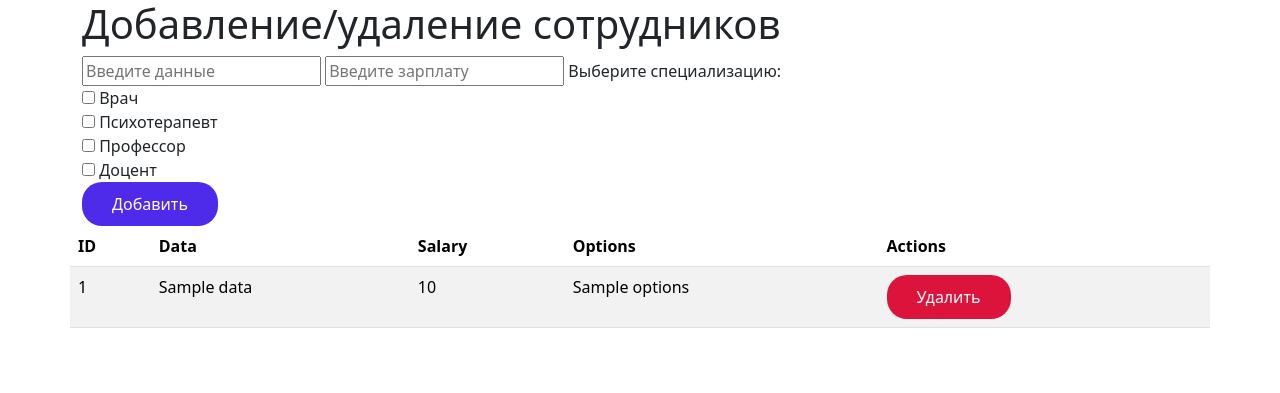
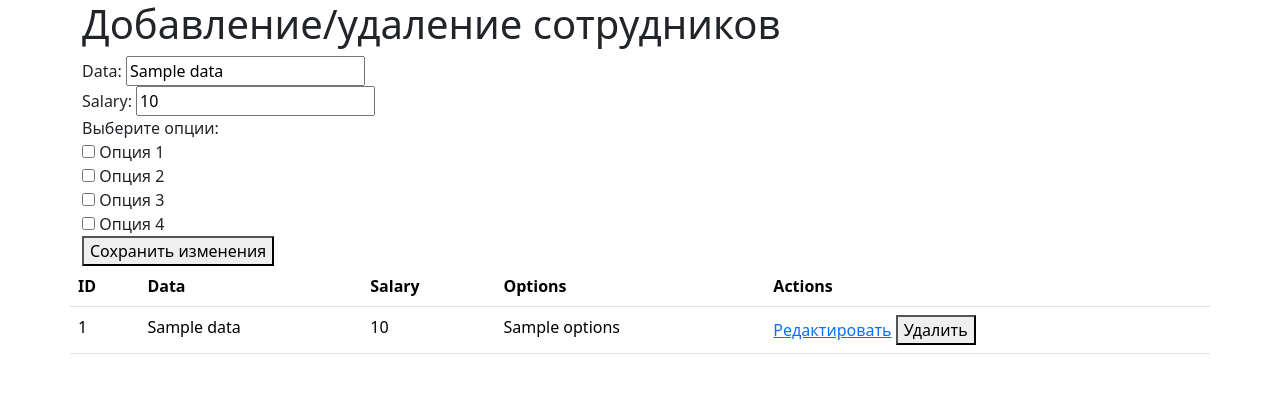
Before and after one commit to sfincter/pythonBack, a Python web app: template templates/index.html in a window 1280 px wide. Shown: the top 393 px of the page. Run offline with Jinja, Linux system fonts and the light colour scheme; the template is opened without the code that fills it: most values are stand-ins (such as "Sample title", 1, 10 or a date in 2020).

```diff
--- a/templates/index.html
+++ b/templates/index.html
@@ -11,64 +11,51 @@
         <div class="row">
             <h1>Добавление/удаление сотрудников</h1>
 
-            <form action="/" method="post">
-                <input type="text" name="data" placeholder="Введите данные" required>
-                <input type="number" name="salary" placeholder="Введите зарплату" required>
+            <form action="{{ url_for('edit_data', data_id=data_item.id) }}" method="post">
+                <label for="data">Data:</label>
+                <input type="text" name="data" value="{{ data_item.data }}" required><br>
 
-                <label for="options">Выберите специализацию:</label><br>
-                <input type="checkbox" name="options" value="Врач"> Врач<br>
-                <input type="checkbox" name="options" value="Психотерапевт"> Психотерапевт<br>
-                <input type="checkbox" name="options" value="Профессор"> Профессор<br>
-                <input type="checkbox" name="options" value="Доцент"> Доцент<br>
+                <label for="salary">Salary:</label>
+                <input type="number" name="salary" value="{{ data_item.salary }}" required><br>
 
-                <button class="addBtn" type="submit">Добавить</button>
+                <label for="options">Выберите опции:</label><br>
+                <input type="checkbox" name="options" value="Option 1" {% if 'Option 1' in data_item.options %}checked{% endif %}> Опция 1<br>
+                <input type="checkbox" name="options" value="Option 2" {% if 'Option 2' in data_item.options %}checked{% endif %}> Опция 2<br>
+                <input type="checkbox" name="options" value="Option 3" {% if 'Option 3' in data_item.options %}checked{% endif %}> Опция 3<br>
+                <input type="checkbox" name="options" value="Option 4" {% if 'Option 4' in data_item.options %}checked{% endif %}> Опция 4<br>
+
+                <button type="submit">Сохранить изменения</button>
             </form>
 
 
 
+
     <!-- Таблица с данными -->
-    <table class="table table-striped">
-        <thead>
+    <table class="table">
         <tr>
-                <th scope="col">ID</th>
-                <th scope="col">Data</th>
-                <th scope="col">Salary</th>
-                <th scope="col">Options</th>
-                <th scope="col">Actions</th>
+            <th>ID</th>
+            <th>Data</th>
+            <th>Salary</th>
+            <th>Options</th>
+            <th>Actions</th>
         </tr>
-        </thead>
         {% for item in data %}
-        <tbody>
         <tr>
             <td>{{ item.id }}</td>
             <td>{{ item.data }}</td>
             <td>{{ item.salary }}</td>
-                <td>{{ item.options }}</td>  <!-- Здесь будут сохраненные значения -->
+            <td>{{ item.options }}</td>
             <td>
-                    <form action="{{ url_for('delete_data', data_id=item.id) }}" method="post">
-                        <button class="deleteBtn" type="submit" onclick="return confirm('Удалить запись?')">Удалить</button>
+                <!-- Кнопка редактирования -->
+                <a href="{{ url_for('edit_data', data_id=item.id) }}">Редактировать</a>
+                <form action="{{ url_for('delete_data', data_id=item.id) }}" method="post" style="display:inline;">
+                    <button type="submit" onclick="return confirm('Удалить запись?')">Удалить</button>
                 </form>
             </td>
         </tr>
-        </tbody>
-        <style>
-            .addBtn {
-                background-color: rgb(78, 43, 235);
-                border: none;
-                color: white;
-                padding: 10px 30px;
-                border-radius: 20px;
-            }
-            .deleteBtn {
-                background-color: crimson;
-                border: none;
-                color: white;
-                padding: 10px 30px;
-                border-radius: 20px;
-            }
-        </style>
         {% endfor %}
     </table>
+
 
         </div>
     </div>
```
Also changed, not shown: main.py (+18 -0 lines). Lines whose indentation alone changed are shown as unchanged.
